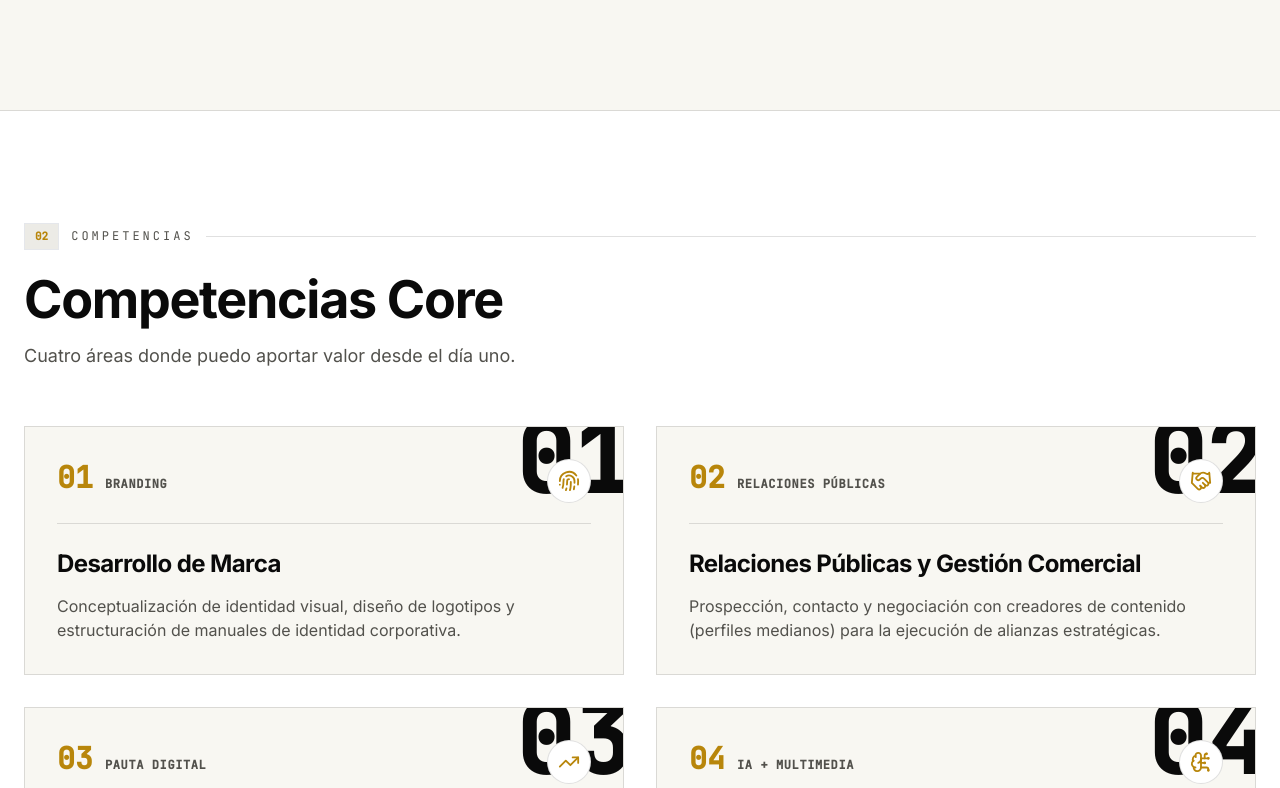
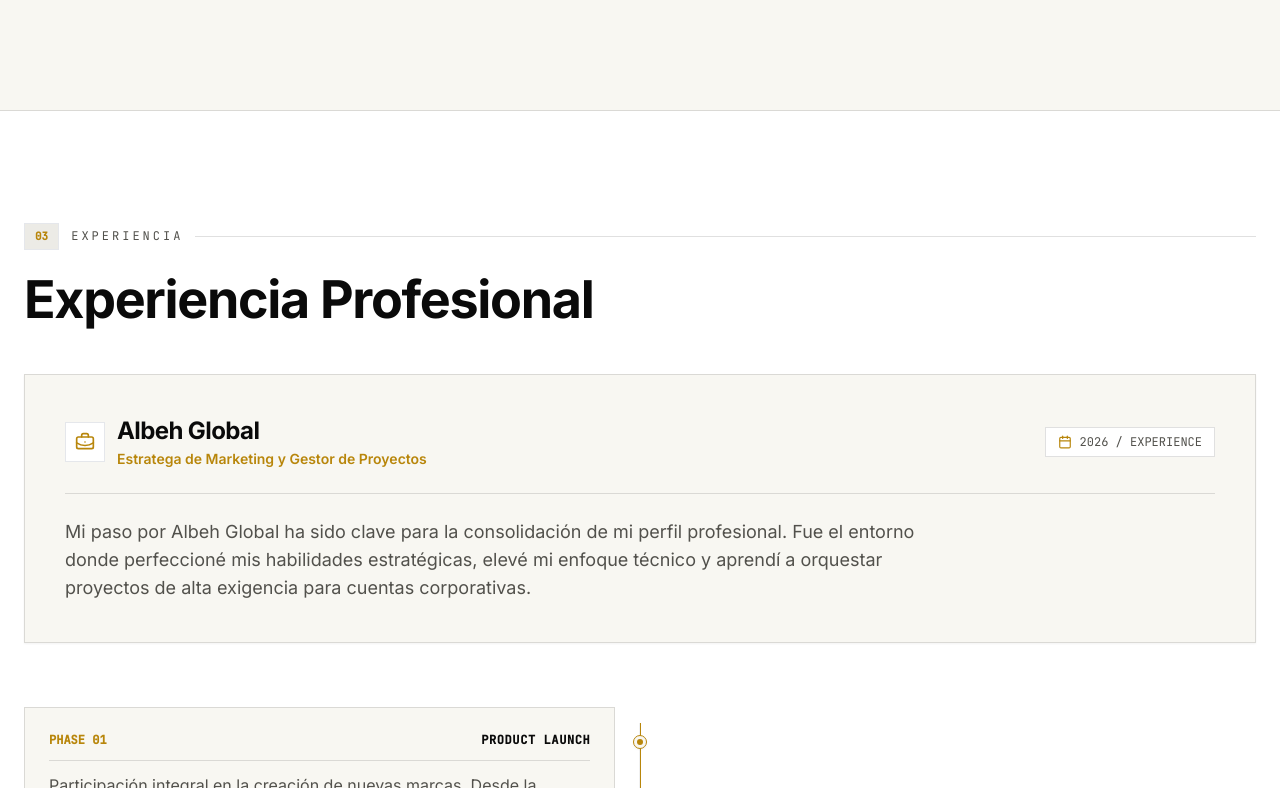
Before and after one commit to leonardo0rtega/LeonardoOrtega, a React (Vite) app: page / in a window 1280 px wide. Shown: the part 1452-2240 px from the top of the page. Built offline with nearby package versions, Linux system fonts and the light colour scheme.

Commit message:
feat: agregar Experiencia Profesional despues de Competencias

```diff
--- a/src/App.tsx
+++ b/src/App.tsx
@@ -5,6 +5,7 @@
 import Hero from './components/Hero'
 import About from './components/About'
 import Skills from './components/Skills'
+import Experience from './components/Experience'
 import Capabilities from './components/Capabilities'
 import Services from './components/Services'
 import CVSection from './components/CVSection'
@@ -23,6 +24,7 @@
       <main>
         <Hero />
         <About />
+        <Experience />
         <Skills />
         <Capabilities />
         <Services />
--- a/src/components/About.tsx
+++ b/src/components/About.tsx
@@ -2,10 +2,10 @@
 import { useApp } from '../context/AppContext.tsx'
 import SectionHeader from './SectionHeader'
 import { fadeUp, staggerContainer, staggerItem } from '../lib/motion'
-import { Users, TrendingUp, Fingerprint, Monitor, BrainCircuit } from 'lucide-react'
+import { Handshake, TrendingUp, Fingerprint, Globe, BrainCircuit } from 'lucide-react'
 
 const conceptKeys = ['about.concept1', 'about.concept2', 'about.concept3', 'about.concept4', 'about.concept5']
-const conceptIcons = [Users, TrendingUp, Fingerprint, Monitor, BrainCircuit]
+const conceptIcons = [Handshake, TrendingUp, Fingerprint, Globe, BrainCircuit]
 
 export default function About() {
   const { t } = useApp()
--- a/src/components/Experience.tsx
+++ b/src/components/Experience.tsx
@@ -40,7 +40,7 @@
                   {experience.company}
                 </h3>
                 <p className="mt-0.5 text-sm font-semibold text-accent">
-                  {t('experience.role')}
+                  {experience.role}
                 </p>
               </div>
             </div>
@@ -52,7 +52,7 @@
           </div>
 
           <p className="mt-6 max-w-4xl text-base leading-relaxed text-secondary sm:text-lg">
-            {t('experience.intro')}
+            {experience.intro}
           </p>
         </motion.div>
 
--- a/src/components/Navbar.tsx
+++ b/src/components/Navbar.tsx
@@ -18,6 +18,7 @@
     { label: t('nav.home'), href: '#hero' },
     { label: t('nav.about'), href: '#about' },
     { label: t('nav.skills'), href: '#skills' },
+    { label: t('nav.experience'), href: '#experience' },
     { label: t('nav.capabilities'), href: '#capabilities' },
     { label: t('nav.services'), href: '#services' },
     { label: t('nav.cv'), href: '#cv' },
--- a/src/translations/content.ts
+++ b/src/translations/content.ts
@@ -3,6 +3,7 @@
   'nav.home': 'Inicio',
   'nav.about': 'Perfil',
   'nav.skills': 'Competencias',
+  'nav.experience': 'Experiencia',
   'nav.capabilities': 'Enfoque',
   'nav.services': 'Herramientas',
   'nav.cv': 'CV',
@@ -59,8 +60,12 @@
   'skills.multimedia.description':
     'Implementación de herramientas de inteligencia artificial para la optimización de flujos de trabajo en la generación de recursos audiovisuales.',
 
+  // Experience / Experiencia Profesional
+  'experience.micro': '03 / EXPERIENCIA',
+  'experience.title': 'Experiencia Profesional',
+
   // Expertise / Áreas de enfoque
-  'expertise.micro': '03 / ENFOQUE',
+  'expertise.micro': '04 / ENFOQUE',
   'expertise.title': 'Áreas de enfoque',
   'expertise.subtitle': 'Campos en los que estoy desarrollando mi trayectoria profesional.',
   'expertise.public.title': 'Relaciones Públicas',
@@ -76,12 +81,12 @@
   'expertise.ai.badge': 'CORE',
 
   // Services / Herramientas
-  'services.micro': '04 / HERRAMIENTAS',
+  'services.micro': '05 / HERRAMIENTAS',
   'services.title': 'Herramientas',
   'services.subtitle': 'Stack tecnológico que uso para ejecutar proyectos y comunicación visual.',
 
   // CV
-  'cv.micro': '05 / CV',
+  'cv.micro': '06 / CV',
   'cv.title': '¿Quieres conocer más de mi trayectoria?',
   'cv.text': 'Consulta mi formación académica y competencias en el documento completo.',
   'cv.button': 'Ver CV',
@@ -128,6 +133,7 @@
   'nav.home': 'Home',
   'nav.about': 'Profile',
   'nav.skills': 'Skills',
+  'nav.experience': 'Experience',
   'nav.capabilities': 'Focus',
   'nav.services': 'Tools',
   'nav.cv': 'CV',
@@ -178,8 +184,12 @@
   'skills.multimedia.description':
     'Implementation of artificial intelligence tools to optimize workflows in audiovisual resource generation.',
 
+  // Experience
+  'experience.micro': '03 / EXPERIENCE',
+  'experience.title': 'Professional Experience',
+
   // Expertise
-  'expertise.micro': '03 / FOCUS',
+  'expertise.micro': '04 / FOCUS',
   'expertise.title': 'Areas of focus',
   'expertise.subtitle': 'Fields where I am developing my professional career.',
   'expertise.public.title': 'Public Relations',
@@ -194,7 +204,7 @@
   'expertise.ai.desc': 'Using AI for prompts, automation and visual resource production.',
 
   // Services
-  'services.micro': '04 / TOOLS',
+  'services.micro': '05 / TOOLS',
   'services.title': 'Tools',
   'services.subtitle': 'Technology stack I use to run projects and visual communication.',
 
```
Also changed, not shown: 3 other files (tests, documents, lock files or other folders).
